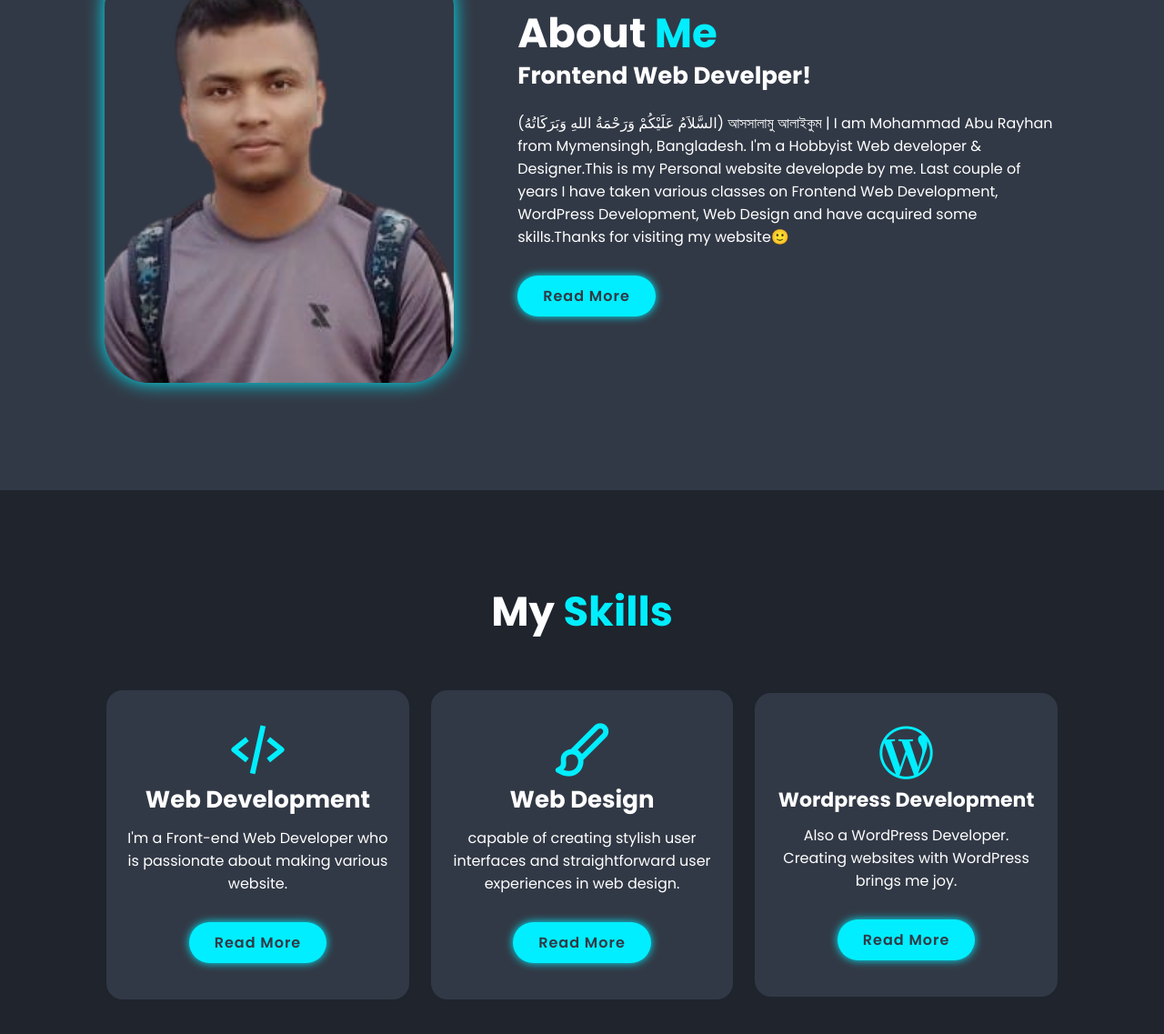
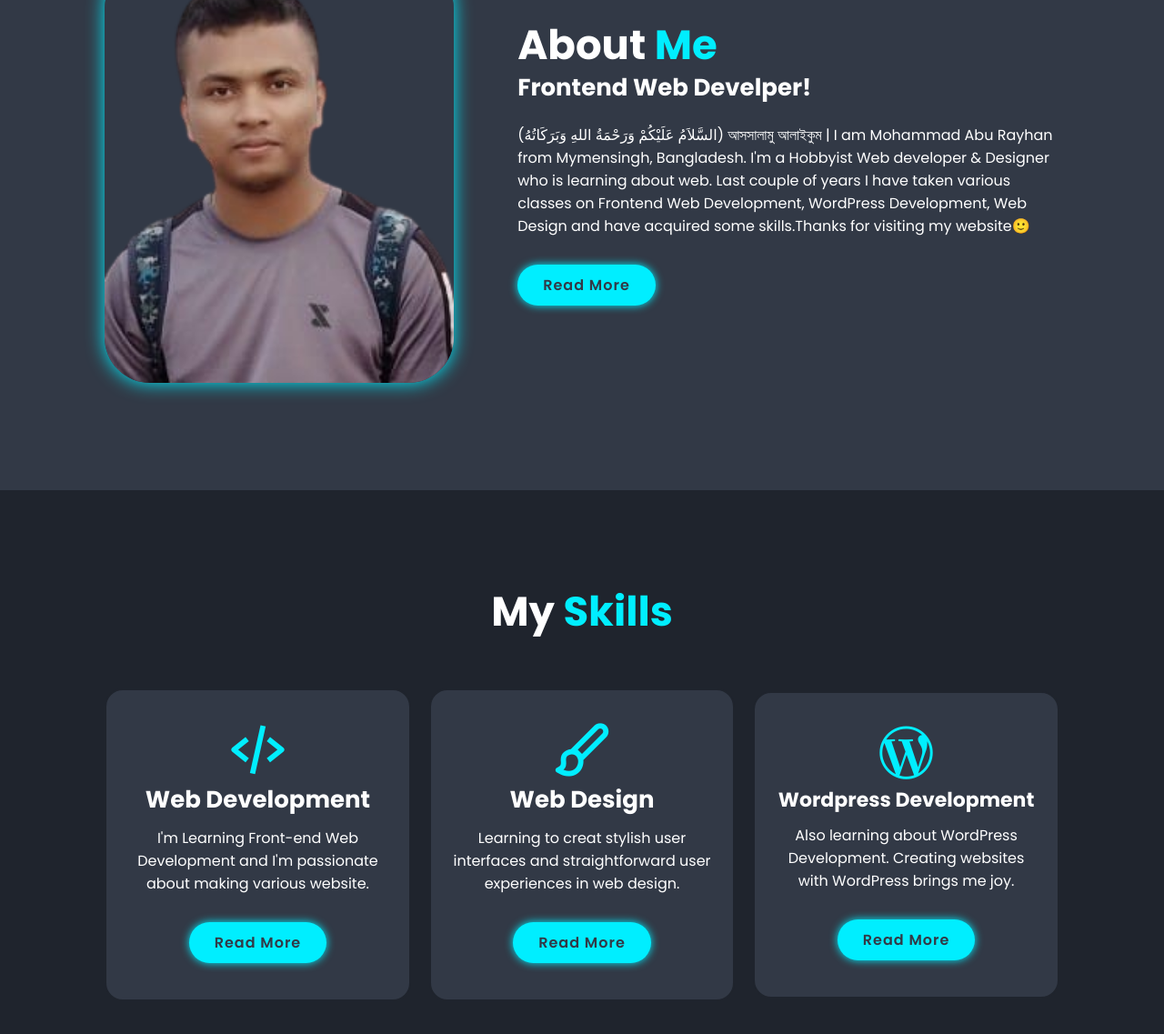
Before and after one commit to raiyan-rayhan/My-portfolio-website, a plain HTML site: page index.html in a window 1280 px wide. Shown: the part 1061-2198 px from the top of the page at 91% size. Drawn offline with nearby package versions, Linux system fonts and the light colour scheme.

Commit message:
editing text in home, about and skills section

```diff
--- a/app.js
+++ b/app.js
@@ -68,7 +68,7 @@ window.onscroll = ()=>{
         /*================================typed js=================================*/
 
     const typed = new Typed('.multiple-text', {
-        strings:['Frontend Developer','Web Designer', 'Wordpress Developer'],
+        strings:['Frontend Development','Web Design', 'Wordpress Development'],
         typeSpeed: 100,
         backSpeed: 100,
         backDelay: 1000,
--- a/index.html
+++ b/index.html
@@ -42,9 +42,9 @@
       <div class="home-content">
         <h3>Hello, It's Me</h3>
         <h1>Rayhan</h1>
-        <h3>And I'm a <span class="multiple-text"></span></h3>
+        <h3>Mastering <span class="multiple-text"></span></h3>
         <p>(السَّلاَمُ عَلَيْكُمْ وَرَحْمَةُ اللهِ وَبَرَكَاتُهُ)
-             আসসালামু আলাইকুম | This is my Personal website developde by me. Last couple of years I have taken various classes on Frontend Web Development, WordPress Development, Web Design and have acquired some skills.</p>
+             আসসালামু আলাইকুম | Welcome to My site. Last couple of years I have taken various classes on Frontend Web Development, WordPress Development, Web Design and have acquired some skills.</p>
 
         <div class="social-media">
           <a href="https://www.facebook.com/riyan.rayhan.54" target="_blank"><i class='bx bxl-facebook'></i></a>
@@ -76,7 +76,7 @@
         <h2 class="heading">About <span>Me</span></h2>
         <h3>Frontend Web Develper!</h3>
         <p>(السَّلاَمُ عَلَيْكُمْ وَرَحْمَةُ اللهِ وَبَرَكَاتُهُ)
-          আসসালামু আলাইকুম | I am Mohammad Abu Rayhan from Mymensingh, Bangladesh. I'm a Hobbyist Web developer & Designer.This is my Personal website developde by me. Last couple of years I have taken various classes on Frontend Web Development, WordPress Development, Web Design and have acquired some skills.Thanks for visiting my website🙂</p>
+          আসসালামু আলাইকুম |    I am Mohammad Abu Rayhan from Mymensingh, Bangladesh. I'm a Hobbyist Web developer & Designer who is learning about web. Last couple of years I have taken various classes on Frontend Web Development, WordPress Development, Web Design and have acquired some skills.Thanks for visiting my website🙂</p>
         <a href="read.txt" class="btn">Read More</a>
       </div>
 
@@ -92,14 +92,14 @@
         <div class="service-box">
           <i class='bx bx-code-alt'></i>
           <h3>Web Development</h3>
-          <p>I'm a Front-end Web Developer who is passionate about making various website.</p>
+          <p>I'm Learning Front-end Web Development and I'm passionate about making various website.</p>
           <a href="https://en.wikipedia.org/wiki/Web_development" target="_blank" class="btn">Read More</a>
         </div>
 
         <div class="service-box">
           <i class='bx bx-paint'></i>
           <h3>Web Design</h3>
-          <p>capable of creating stylish user interfaces and straightforward user experiences in web design.
+          <p>Learning to creat stylish user interfaces and straightforward user experiences in web design.
           </p>
           <a href="https://en.wikipedia.org/wiki/Web_design" target="_blank" class="btn">Read More</a>
         </div>
@@ -107,7 +107,7 @@
         <div class="service-box">
           <i class='bx bxl-wordpress'></i>
           <h3 class="wpress">Wordpress Development</h3>
-          <p>Also a WordPress Developer. Creating websites with WordPress brings me joy.</p>
+          <p>Also learning about WordPress Development. Creating websites with WordPress brings me joy.</p>
           <a href="https://wordpress.com/website-builder/" target="_blank" class="btn">Read More</a>
         </div>
 
```
